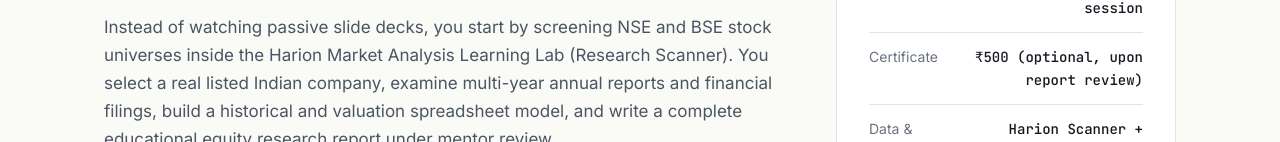
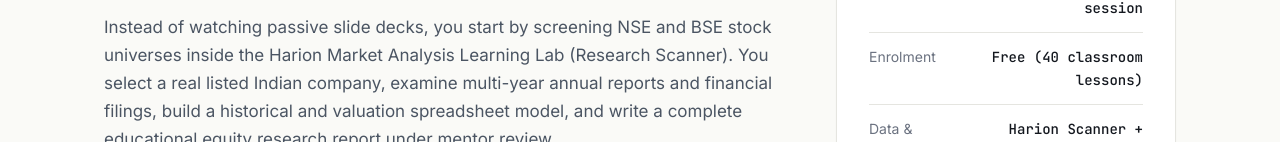
Before and after one commit to Malanidhruv/hrweb, a plain HTML site: page dist/equity-research-internship/index.html in a window 1280 px wide. Shown: the part 746-888 px from the top of the page. Drawn offline with Linux system fonts and the light colour scheme.

Commit message:
Keep Enrolment row and remove Certificate ₹500 from Program Summary card

```diff
--- a/dist/equity-research-internship/index.html
+++ b/dist/equity-research-internship/index.html
@@ -301,7 +301,7 @@
             <ul class="spec-list">
               <li><span>Duration</span><strong>60 days</strong></li>
               <li><span>Format</span><strong>40 self-paced modules + weekly live mentor review session</strong></li>
-              <li><span>Certificate</span><strong>₹500 (optional, upon report review)</strong></li>
+              <li><span>Enrolment</span><strong>Free (40 classroom lessons)</strong></li>
               <li><span>Data &amp; Tools</span><strong>Harion Scanner + Filings</strong></li>
             </ul>
             <div style="margin-top:24px;display:grid;gap:10px">
```
Also changed, not shown: equity-research-internship/index.html (+1 -1 lines), templates/equity-research-internship/index.html (+1 -1 lines).
